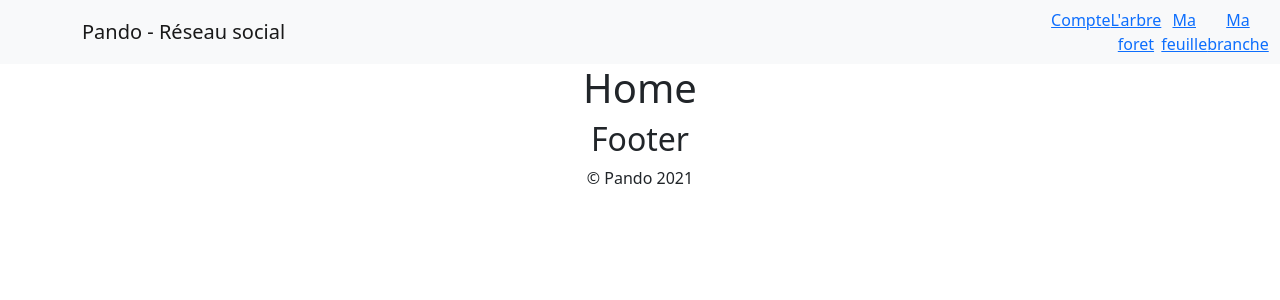
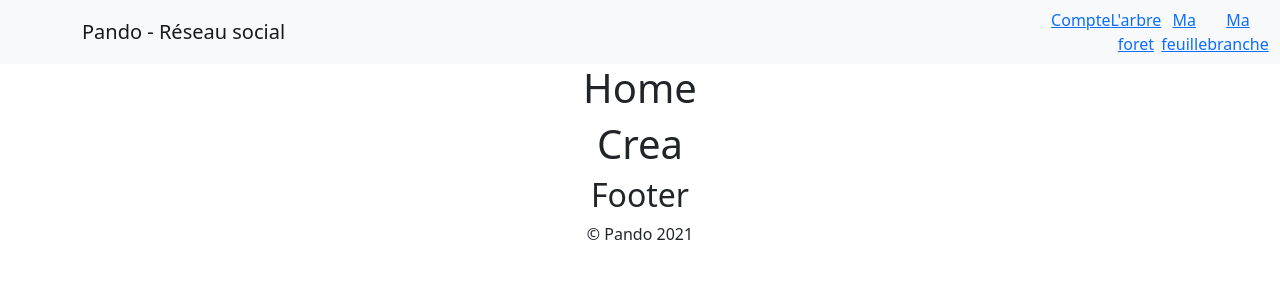
Before and after one commit to Gaz-o/projet-pando, a React (Create React App) app: page / in a window 1280 px wide. Shown: the top 300 px of the page. Built offline with nearby package versions, Linux system fonts and the light colour scheme.

Commit message:
rajout du crea dans home

```diff
--- a/src/view/compte/connexion.js
+++ b/src/view/compte/connexion.js
@@ -1,10 +1,12 @@
 import "./compte.css";
+import Crea from "./crea/crea";
 
 function Home () {
 
     return (
         <div>
             <h1>Home</h1>
+            <Crea/>
         </div>
     )
 };
```
